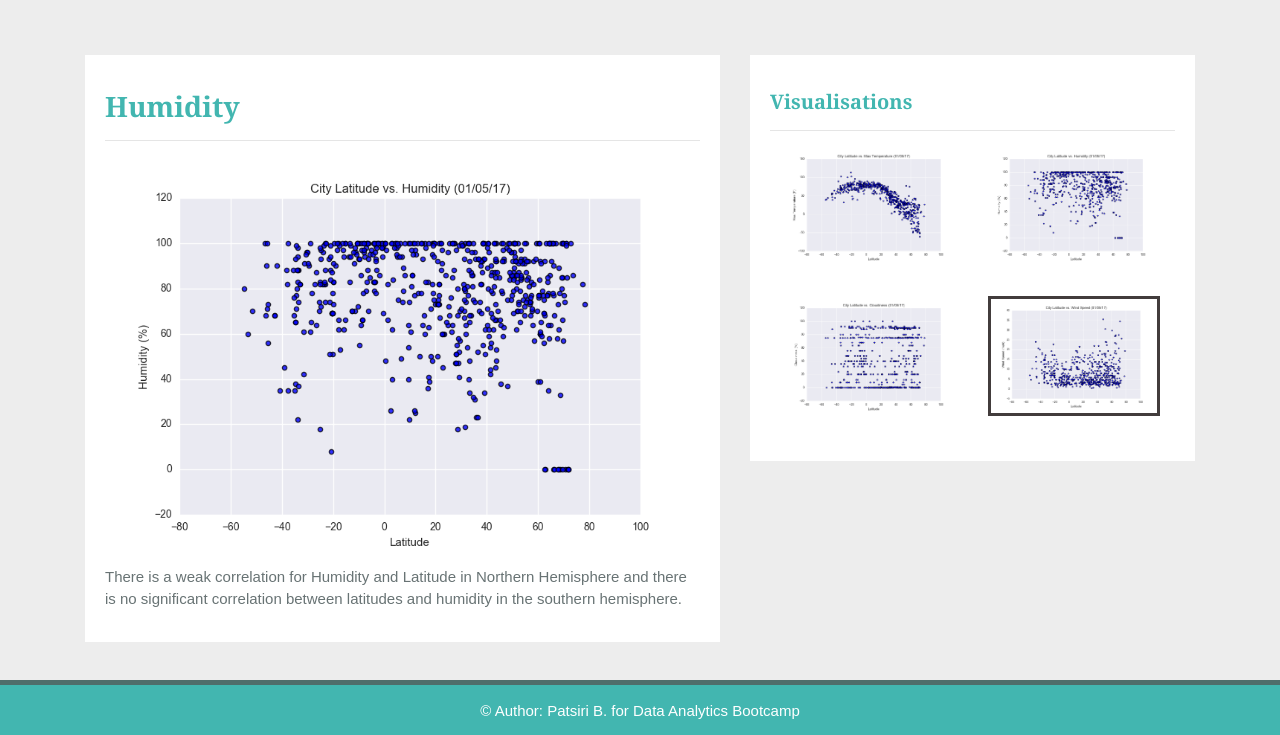
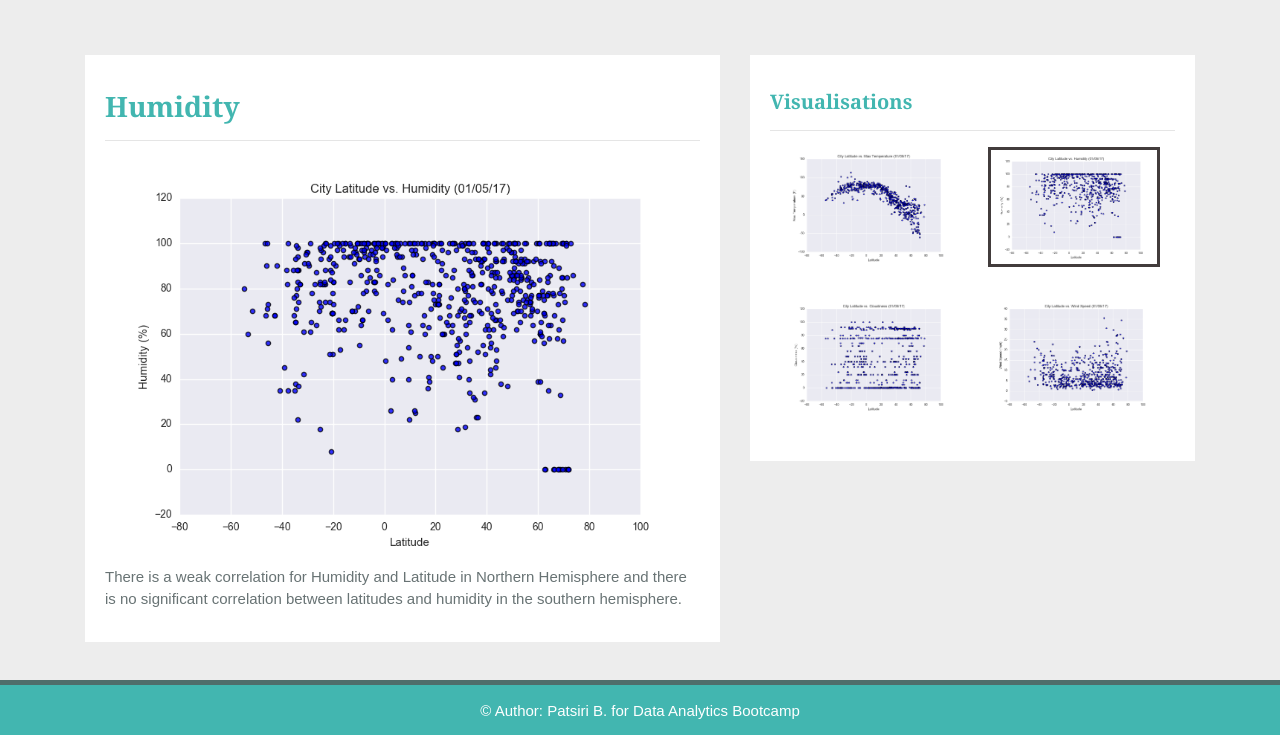
Before and after one commit to PBx0N/Weather.github.io, a plain HTML site: page Humidity.html in a window 1280 px wide. Shown: the part 65-800 px from the top of the page. Drawn offline with nearby package versions, Linux system fonts and the light colour scheme.

Commit message:
Update Humidity.html

```diff
--- a/Humidity.html
+++ b/Humidity.html
@@ -81,7 +81,7 @@
               </div>
               <div class="col-6">
                 <a href="Humidity.html">
-                  <img class="panel" src="Resources/assets/images/Fig2.png" alt="Humidity">
+                  <img class="panel active" src="Resources/assets/images/Fig2.png" alt="Humidity">
                 </a>
               </div>
             </div>
@@ -93,7 +93,7 @@
               </div>
               <div class="col-6">
                 <a href="WindSpeed.html">
-                  <img class="panel active" src="Resources/assets/images/Fig4.png" alt="Wind Speed">
+                  <img class="panel" src="Resources/assets/images/Fig4.png" alt="Wind Speed">
                 </a>
               </div>
             </div>
```
